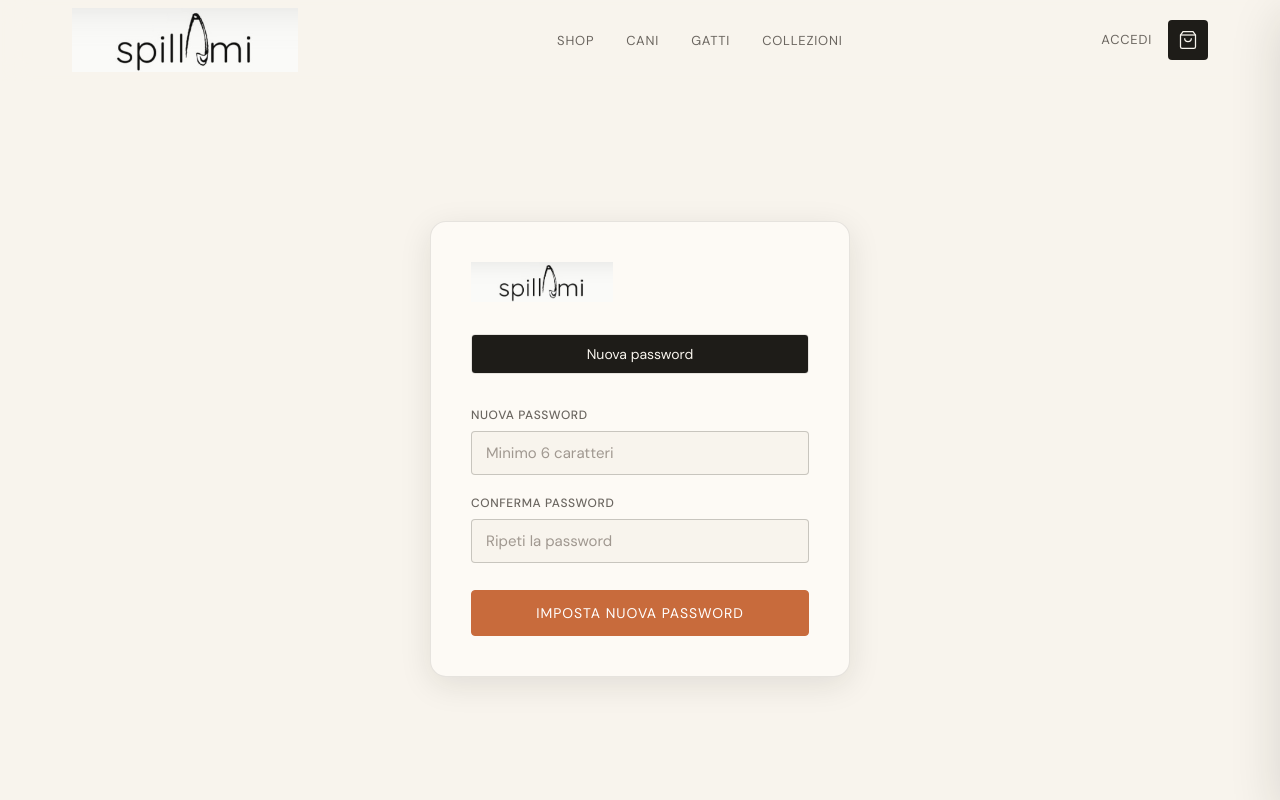
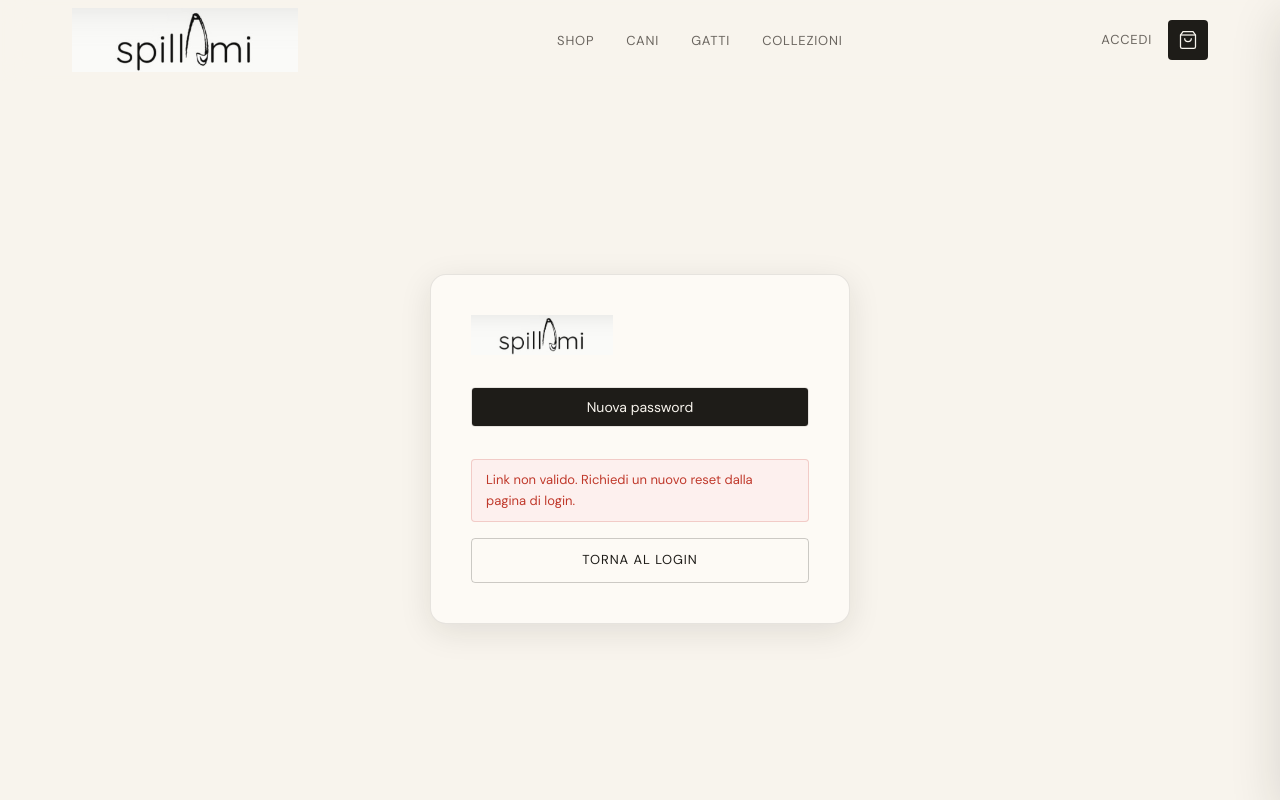
Before and after one commit to Fidelio1234/spillami, a React (Vite) app: page /reset-password in a window 1280 px wide. Shown: the top 800 px of the page. Built offline with nearby package versions, Linux system fonts and the light colour scheme; no server answers; a web font is replaced by a local one.

Commit message:
fix: reset password con verifica token

```diff
--- a/src/pages/ResetPasswordPage.jsx
+++ b/src/pages/ResetPasswordPage.jsx
@@ -1,5 +1,5 @@
 import { useState, useEffect } from 'react'
-import { useNavigate } from 'react-router-dom'
+import { useNavigate, useSearchParams } from 'react-router-dom'
 import { supabase } from '../lib/supabase'
 import styles from './LoginPage.module.css'
 
@@ -9,17 +9,28 @@ export default function ResetPasswordPage() {
   const [loading, setLoading] = useState(false)
   const [error, setError] = useState('')
   const [success, setSuccess] = useState(false)
+  const [ready, setReady] = useState(false)
   const navigate = useNavigate()
+  const [searchParams] = useSearchParams()
 
   useEffect(() => {
-    // Supabase gestisce il token dall'URL automaticamente
-    const { data: { subscription } } = supabase.auth.onAuthStateChange((event) => {
-      if (event === 'PASSWORD_RECOVERY') {
-        // Utente autenticato con il token di recovery — possiamo mostrare il form
+    // Leggi il token dall'URL e verifica la sessione
+    const tokenHash = searchParams.get('token_hash')
+    const type = searchParams.get('type')
+
+    if (tokenHash && type === 'recovery') {
+      supabase.auth.verifyOtp({ token_hash: tokenHash, type: 'recovery' })
+        .then(({ error }) => {
+          if (error) {
+            setError('Link non valido o scaduto. Richiedi un nuovo reset.')
+          } else {
+            setReady(true)
           }
         })
-    return () => subscription.unsubscribe()
-  }, [])
+    } else {
+      setError('Link non valido. Richiedi un nuovo reset dalla pagina di login.')
+    }
+  }, [searchParams])
 
   const handleSubmit = async (e) => {
     e.preventDefault()
@@ -53,9 +64,9 @@ export default function ResetPasswordPage() {
     return (
       <main className={styles.page}>
         <div className={styles.card}>
-          <Link to="/" className={styles.logo}>
+          <a href="/" className={styles.logo}>
             <img src="/logo.jpg" alt="Spillami" style={{ height: '40px', width: 'auto', objectFit: 'contain' }} />
-          </Link>
+          </a>
           <div style={{ textAlign: 'center', padding: '1rem 0' }}>
             <div style={{ fontSize: '40px', marginBottom: '1rem' }}>✅</div>
             <h2 style={{ fontFamily: 'var(--font-display)', fontSize: '22px', marginBottom: '8px' }}>
@@ -83,6 +94,22 @@ export default function ResetPasswordPage() {
           </button>
         </div>
 
+        {!ready && !error && (
+          <p style={{ textAlign: 'center', color: 'var(--ink-muted)', fontSize: '14px', padding: '1rem 0' }}>
+            Verifica del link in corso...
+          </p>
+        )}
+
+        {error && (
+          <div style={{ marginTop: '1rem' }}>
+            <p className={styles.error}>{error}</p>
+            <a href="/login" className="btn btn-outline" style={{ display: 'block', textAlign: 'center', marginTop: '1rem' }}>
+              Torna al login
+            </a>
+          </div>
+        )}
+
+        {ready && (
           <form className={styles.form} onSubmit={handleSubmit} noValidate>
             <div className={styles.field}>
               <label className={styles.label} htmlFor="password">Nuova password</label>
@@ -95,6 +122,7 @@ export default function ResetPasswordPage() {
                 onChange={(e) => setPassword(e.target.value)}
                 required
                 minLength={6}
+                autoFocus
               />
             </div>
 
@@ -111,8 +139,6 @@ export default function ResetPasswordPage() {
               />
             </div>
 
-          {error && <p className={styles.error}>{error}</p>}
-
             <button
               type="submit"
               className={`btn btn-terra ${styles.submitBtn}`}
@@ -121,6 +147,7 @@ export default function ResetPasswordPage() {
               {loading ? 'Salvataggio...' : 'Imposta nuova password'}
             </button>
           </form>
+        )}
       </div>
     </main>
   )
```
Lines whose indentation alone changed are shown as unchanged.
